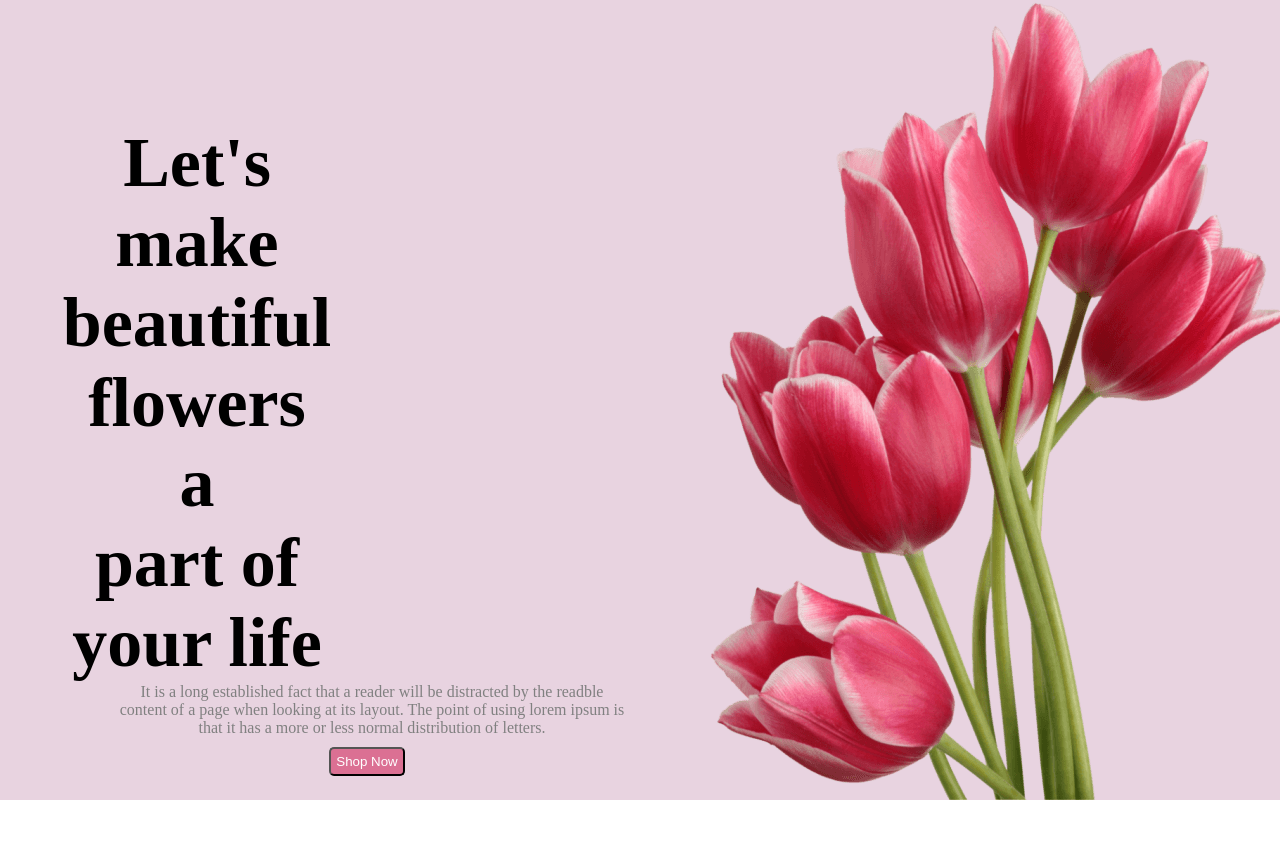
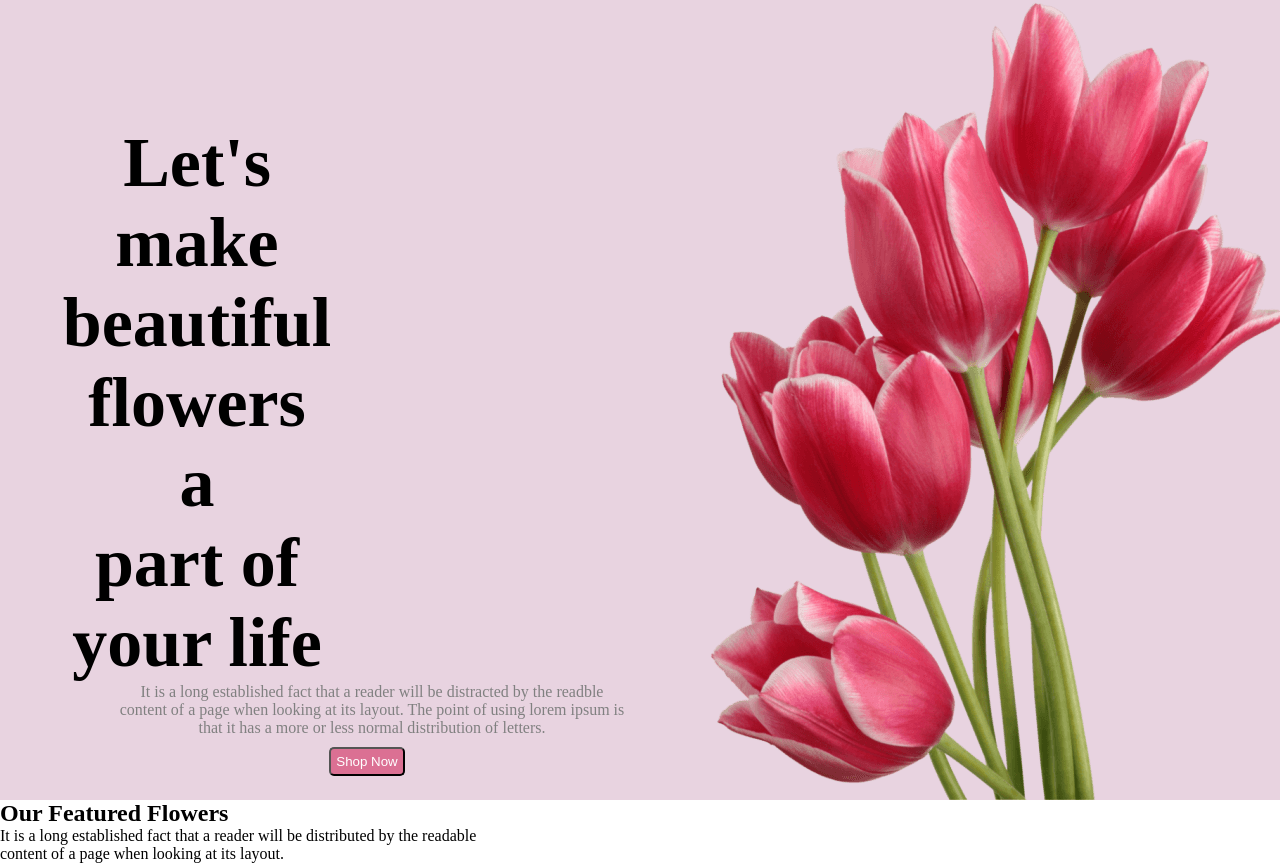
Before and after one commit to hasan201153248/assignment-1, a plain HTML site: page index.html in a window 1280 px wide. Shown: the top 863 px of the page. Before the commit the page ends 826 px from the top, so only its background shows below. Drawn offline with Linux system fonts and the light colour scheme.

Commit message:
Bonus marks

```diff
--- a/index.html
+++ b/index.html
@@ -20,6 +20,14 @@
 
 
     </section>
+    <!--------Bonus Marks part 3 photos with 3 different background------->
+
+    <section>
+        <div>
+            <h2>Our Featured Flowers</h2>
+            <p>It is a long established fact that a reader will be distributed by the readable<br> content of a page when looking at its layout.</p>
+        </div>
+    </section>
 
 </body>
 </html>
--- a/style.css
+++ b/style.css
@@ -1,3 +1,4 @@
+/* First page Design */
 *{
     margin: 0;
     padding: 0;
```
